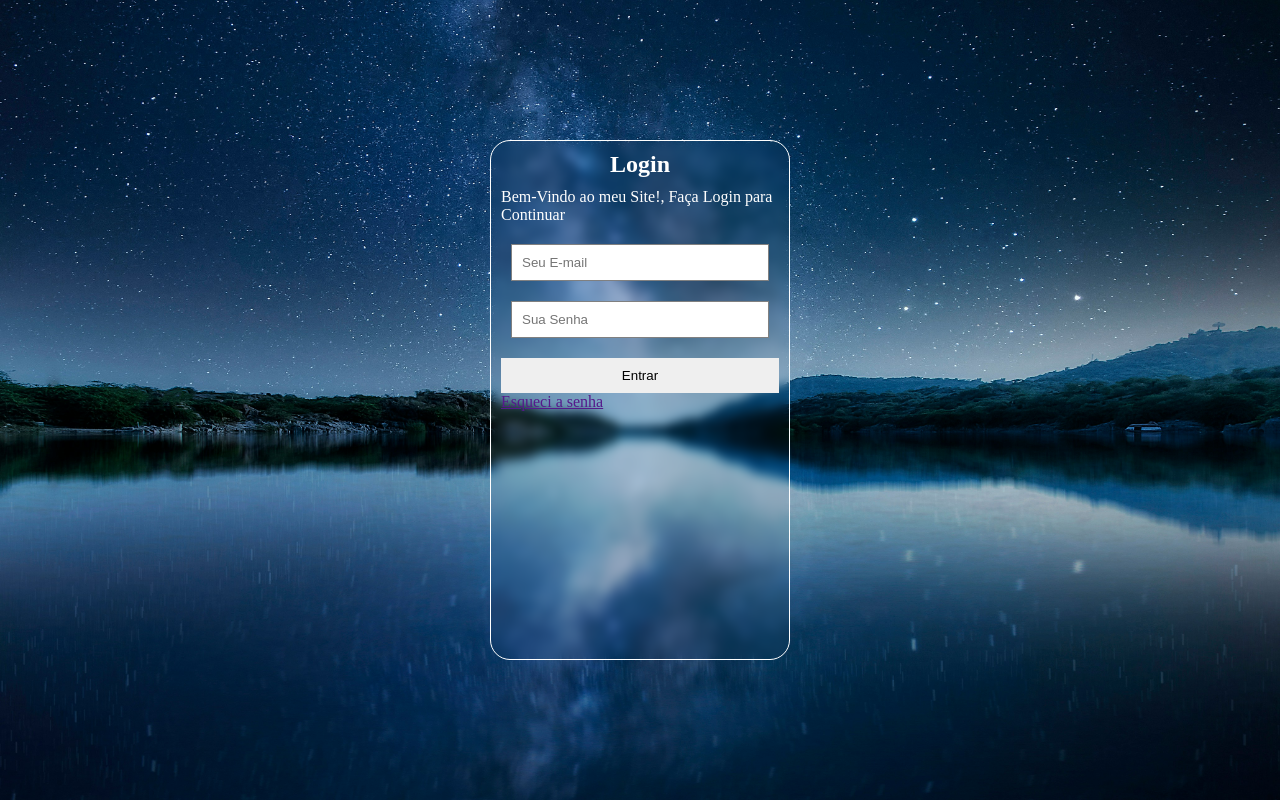
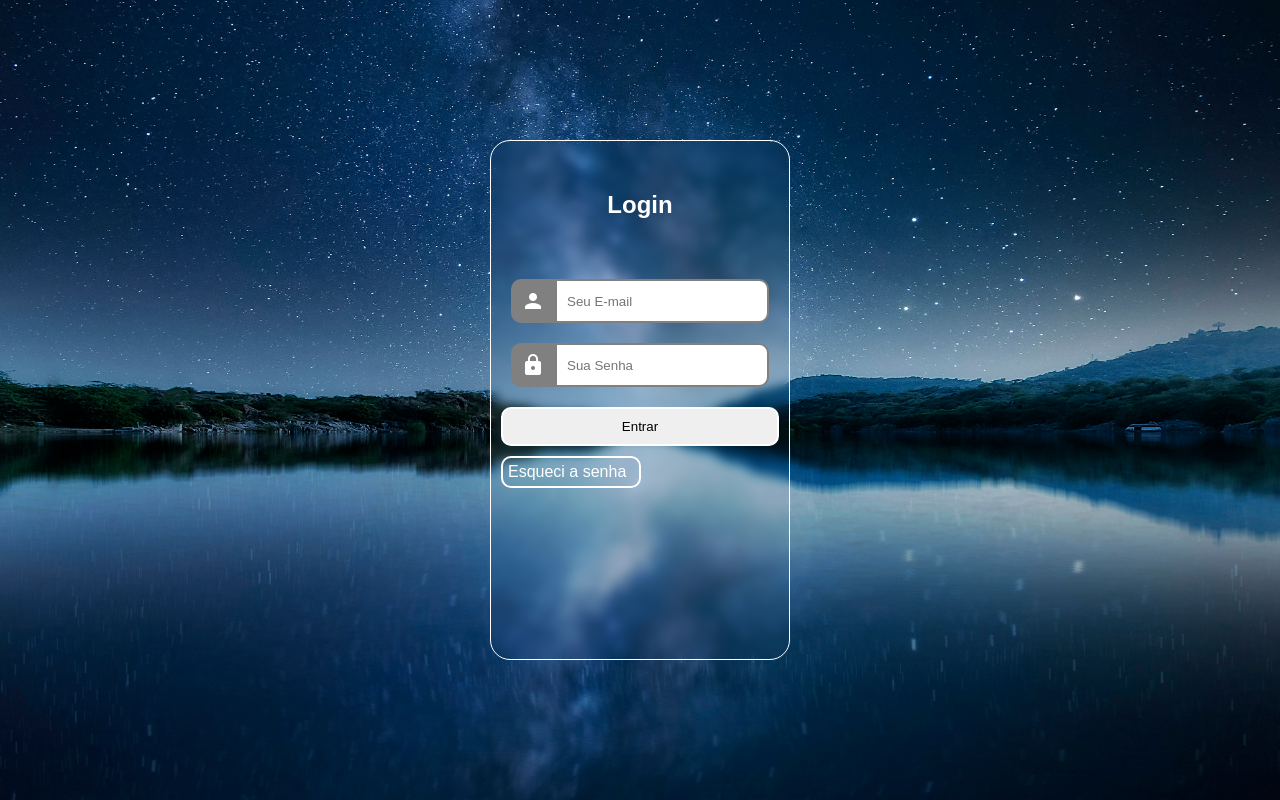
Before and after one commit to Wrocha21/Projeto_Login2, a PHP site: page / in a window 1280 px wide. Run offline with PHP 8.4, Linux system fonts and the light colour scheme.

Commit message:
Arrumando Css

```diff
--- a/Estilos/styles.css
+++ b/Estilos/styles.css
@@ -6,6 +6,7 @@
     margin: 0;
     padding: 0;
     box-sizing: border-box;
+    font-family: Arial, Helvetica, sans-serif;
 }
 
 body, html {
@@ -53,13 +54,10 @@ div#Formulario > h1 {
     display: block;
     color: white;
     text-align: center;
+    padding: 40px;
     margin-bottom: 10px;
 }
 
-div#Formulario > p {
-    margin-bottom: 10px;
-    color: white;
-}
 
 div.inputs {
     display: flex;
@@ -68,15 +66,51 @@ div.inputs {
 
 div.inputs > .inp {
     padding: 10px;
-    border: 1px solid grey;
+    border: 2px solid grey;
     width: 100%;
 }
 
-input[type=submit] {
+input {
+    border-radius: 0px 10px 10px 0px;
+}
+
+.material-icons {
+    color: white;
+    background-color: grey;
+    padding: 10px;
+    border-radius: 10px 0px 0px 10px;
+}
+
+form > input[type=submit] {
     display: block;
+
     width: 100%;
+    margin-top: 10px;
     padding: 10px;
 
-    border: none;
 
+    border: 2px solid rgb(255, 255, 255);
+    border-radius: 10px;
+    color: black;
 }
+
+form > input[type=submit]:hover {
+    background-color: rgb(196, 193, 193);
+    color: rgb(0, 0, 0);
+}
+
+form > a {
+    display: block;
+    color: white;
+    text-decoration: none;
+    margin-top: 10px;
+    width: 140px;
+    padding: 5px;
+    border-radius: 10px;
+    border: 2px solid white;
+}
+
+form > a:hover {
+    background-color:  rgba(240, 239, 239, 0.637);
+    color: rgb(79, 79, 80);
+}
--- a/index.html
+++ b/index.html
@@ -7,6 +7,7 @@
     <title>Document</title>
     <link rel="stylesheet" href="Estilos/styles.css">
     <link rel="stylesheet" href="Estilos/MediaQueries.css">
+    <link href="https://fonts.googleapis.com/icon?family=Material+Icons" rel="stylesheet">
 </head>
 
 <body>
@@ -17,21 +18,22 @@
             </div>
             <div id="Formulario">
                 <h1>Login</h1>
-                <p>Bem-Vindo ao meu Site!, Faça Login para Continuar</p>
                 <form action="Login.php" method="post" autocomplete="on">
                     <div class="campo">
                         <div class="inputs">
+                            <span class="material-icons">person</span>
+                            <input class="inp" type="email" name="login" id="1login" placeholder="Seu E-mail"
+                            autocomplete="email">
+                        </div>
                         <label for="1login"></label>
-                        <input class="inp" type="email" name="login" id="1login" placeholder="Seu E-mail" autocomplete="email">
-                      </div>
                     </div>
                     <div class="campo">
                         <div class="inputs">
+                            <span class="material-icons">lock</span>
+                            <input class="inp" type="password" name="senha" id="1senha" required placeholder="Sua Senha"
+                            mixlength="8" maxlength="20" autocomplete="current-password">
+                        </div>
                         <label for="1senha"></label>
-                            <input class="inp" type="password" name="senha" id="1senha" required placeholder="Sua Senha" mixlength="8"
-                            maxlength="20" autocomplete="current-password">
-                        </div>
-                    </div>
                     </div>
 
                     <input type="submit" value="Entrar">
```
Lines whose indentation alone changed are shown as unchanged.
